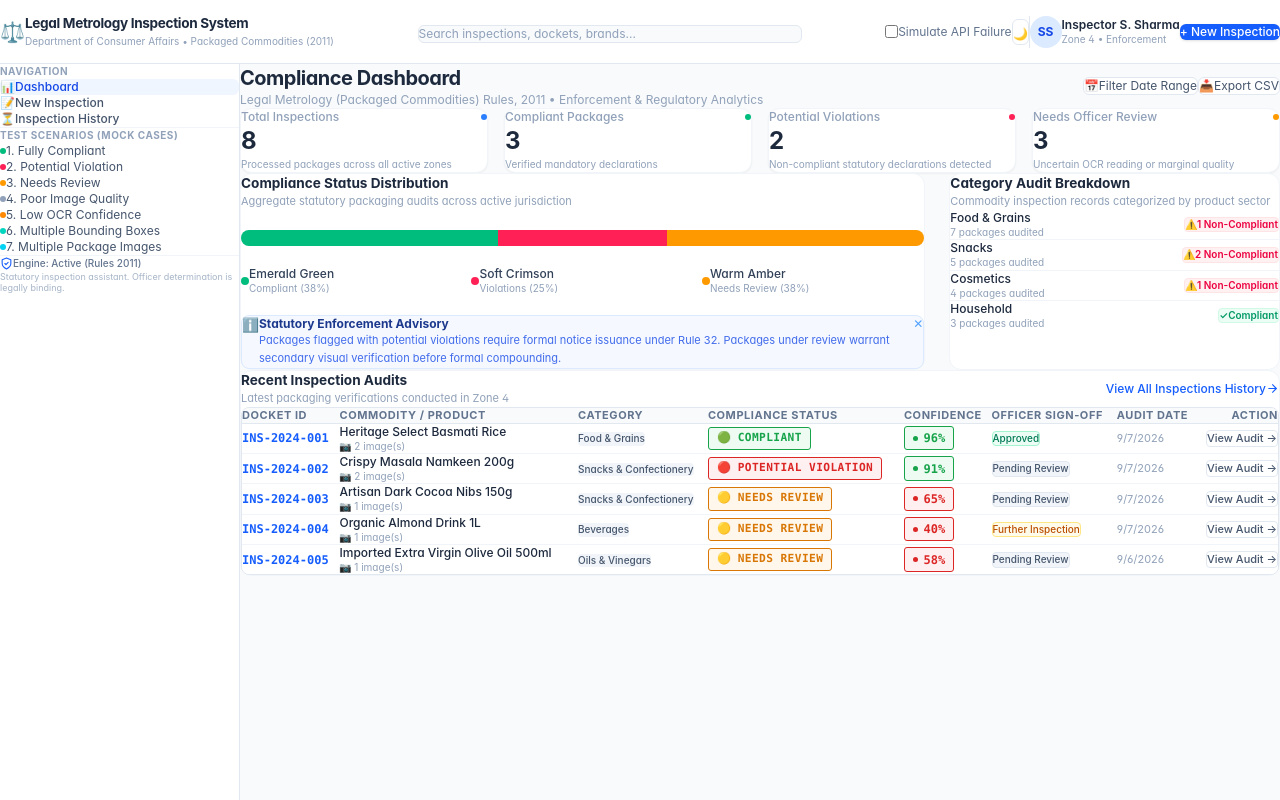
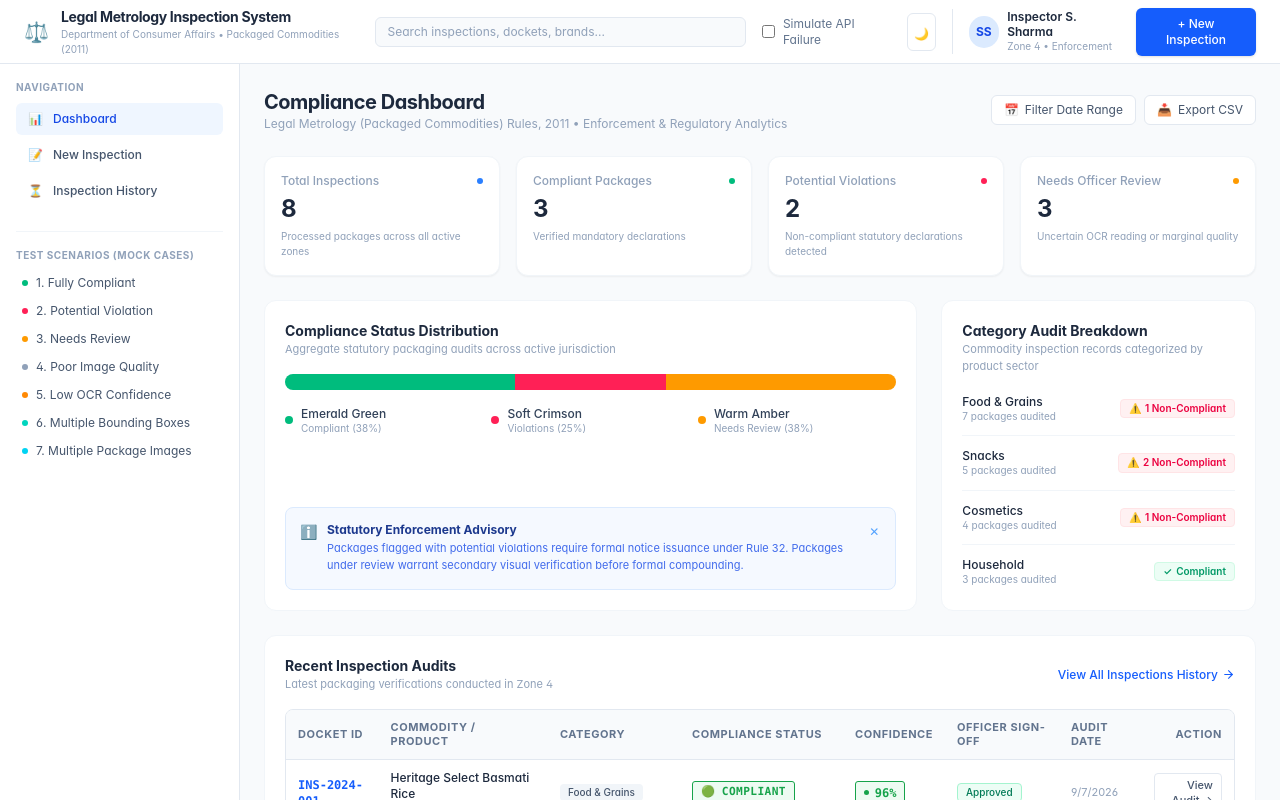
Before and after one commit to sathwikgampa/legal-metrology-compliance, a React (Vite) app in the folder frontend/: page / in a window 1280 px wide. Shown: the top 800 px of the page. Built offline with nearby package versions, Linux system fonts and the light colour scheme.

Commit message:
fix(frontend): add favicon.svg and encapsulate legacy css in layer components with solid border default

```diff
--- a/frontend/src/App.css
+++ b/frontend/src/App.css
@@ -1,9 +1,20 @@
 @import "tailwindcss";
 @custom-variant dark (&:where([data-theme=dark], [data-theme=dark] *, .dark, .dark *));
 
+@layer base {
+  *, ::before, ::after {
+    border-color: #e2e8f0;
+    --tw-border-style: solid;
+  }
+  body {
+    font-family: 'Inter', system-ui, -apple-system, BlinkMacSystemFont, 'Segoe UI', Roboto, sans-serif;
+  }
+}
+
+@layer components {
 /* ==========================================================================
    AI-Assisted Legal Metrology Inspection System
-   Design System: Government Inspection Ledger & Tailwind CSS v4
+   Legacy & Component Design Tokens
    ========================================================================== */
 
 :root {
@@ -2567,3 +2578,4 @@ body {
   border-color: #3B82F6;
   background-color: rgba(59, 130, 246, 0.15);
 }
+}
```
Also changed, not shown: frontend/public/favicon.svg (added).
